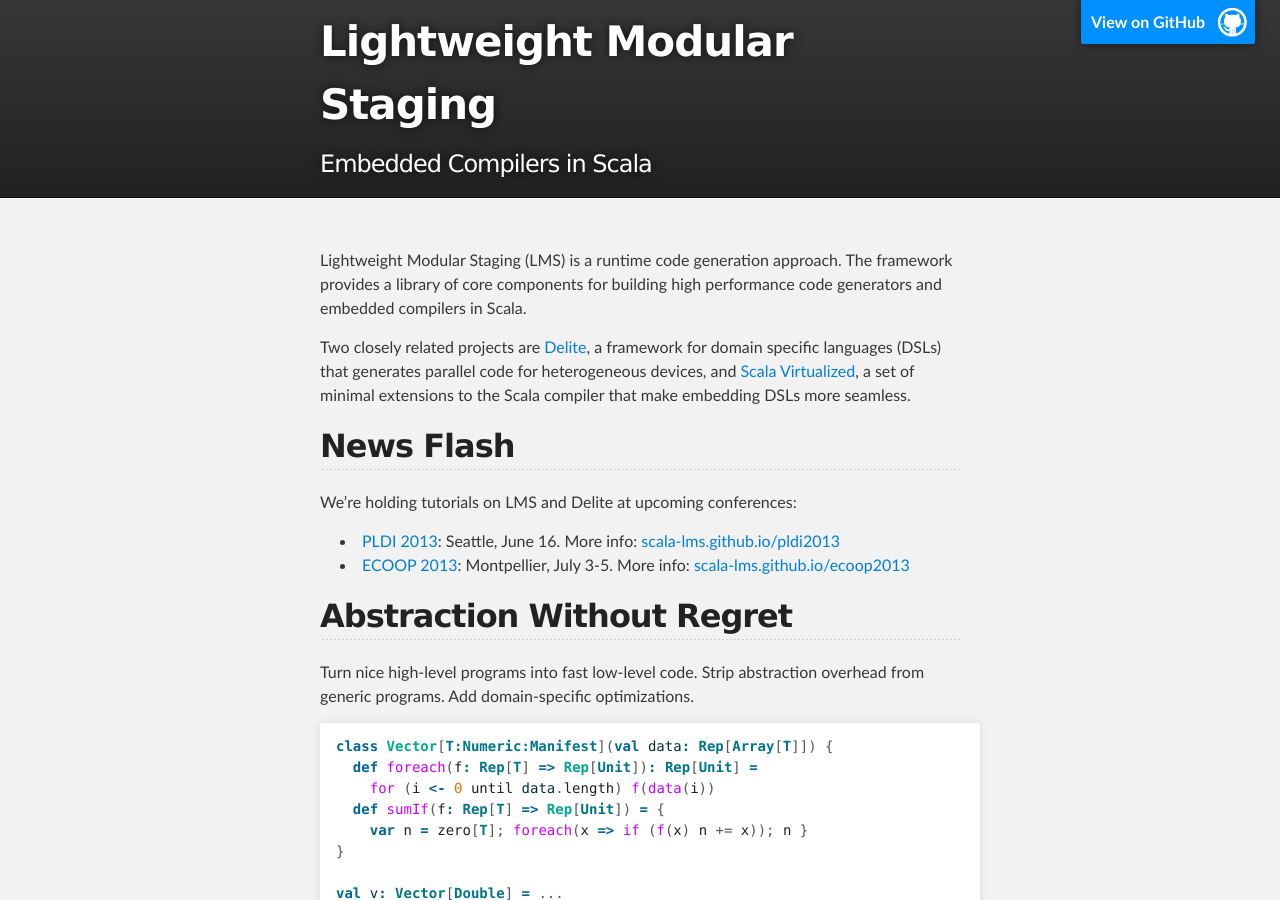
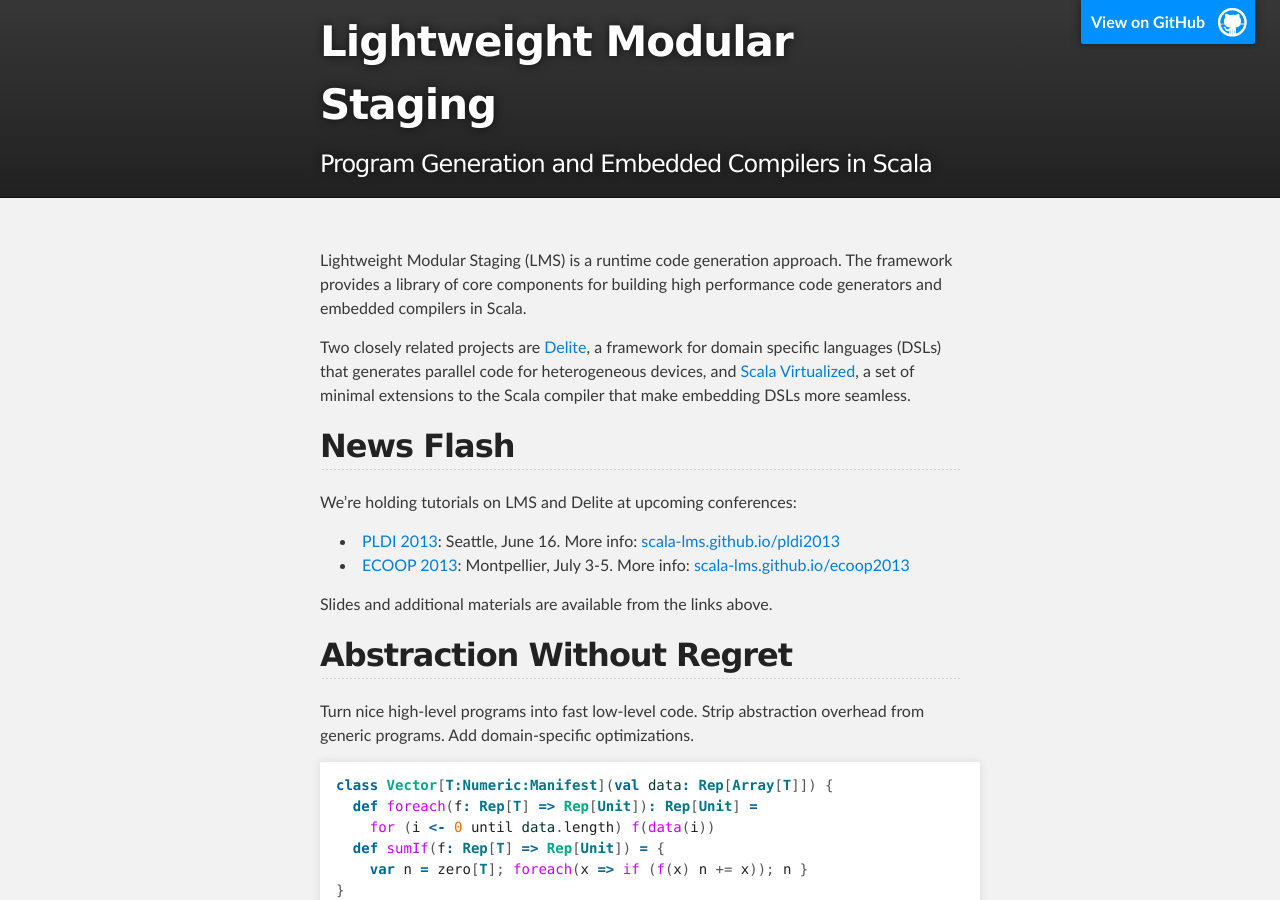
Before and after one commit to scala-lms/scala-lms.github.com, a Jekyll site: the page built from index.md, in a window 1280 px wide and 900 px high. Built offline with Jekyll 4.4.1, drawn with Linux system fonts in a browser that asks for light colours.

Commit message:
small updates

```diff
--- a/_config.yml
+++ b/_config.yml
@@ -2,7 +2,7 @@
 pygments: true
 
 title: Lightweight Modular Staging
-tagline: Embedded Compilers in Scala
+tagline: Program Generation and Embedded Compilers in Scala
 github_url: https://github.com/TiarkRompf/virtualization-lms-core
 
 production_url : http://scala-lms.github.com
--- a/index.md
+++ b/index.md
@@ -23,6 +23,7 @@
 - [ECOOP 2013](http://www.lirmm.fr/ecoop13/): Montpellier, July 3-5. More info:
   [scala-lms.github.io/ecoop2013](ecoop2013/index.html)
 
+Slides and additional materials are available from the links above.
 
 ## Abstraction Without Regret
 
```
Also changed, not shown: ecoop2013/index.md (+6 -6 lines).
